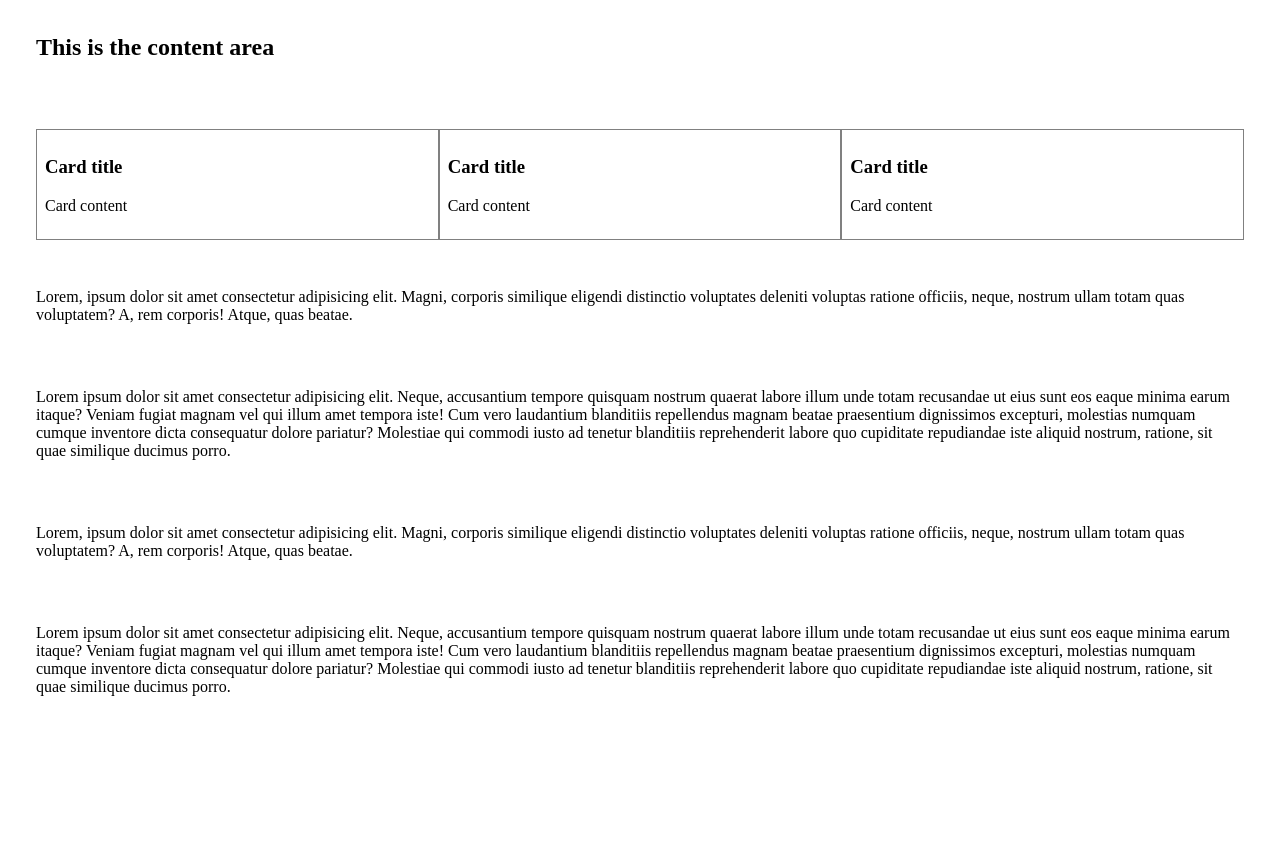
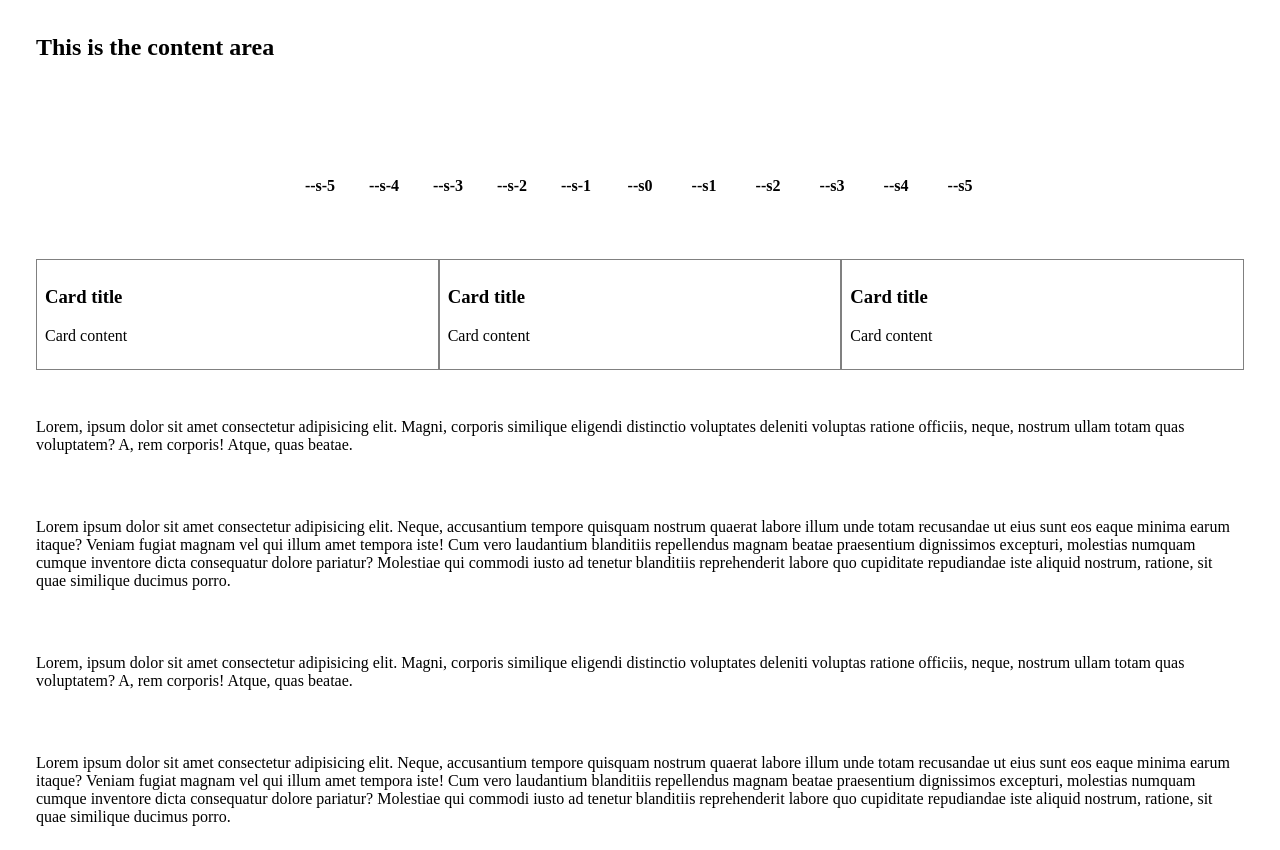
Before and after one commit to razsbg/every-layout-react-flavour, a React (Create React App) app: page / in a window 1280 px wide. Shown: the part 940-1790 px from the top of the page. Before the commit the page ends 1660 px from the top, so only its background shows below. Built offline with nearby package versions, Linux system fonts and the light colour scheme.

Commit message:
showcase modular scale through a component

```diff
--- a/src/App.js
+++ b/src/App.js
@@ -3,6 +3,7 @@ import styled from "styled-components";
 import { Stack } from "components/Stack";
 import { Header } from "components/Header";
 import { Switcher } from "components/Switcher";
+import { ModularScale } from "components/ModularScale";
 
 const StyledCard = styled.div`
   border: 1px solid grey;
@@ -16,53 +17,49 @@ function App() {
       <main style={{ paddingInline: "1.75rem" }}>
         <Stack>
           <h2>This is the content area</h2>
-          <Switcher threshold="50rem" gap="var(--s-1)">
+          <ModularScale />
+
+          <Switcher>
             <StyledCard>
               <h3>Card title</h3>
               <p>Card content</p>
             </StyledCard>
+
             <StyledCard>
               <h3>Card title</h3>
               <p>Card content</p>
             </StyledCard>
+
             <StyledCard>
               <h3>Card title</h3>
               <p>Card content</p>
             </StyledCard>
           </Switcher>
           <p>
-            Lorem, ipsum dolor sit amet consectetur adipisicing elit. Magni,
-            corporis similique eligendi distinctio voluptates deleniti voluptas
-            ratione officiis, neque, nostrum ullam totam quas voluptatem? A, rem
-            corporis! Atque, quas beatae.
+            Lorem, ipsum dolor sit amet consectetur adipisicing elit. Magni, corporis similique eligendi distinctio
+            voluptates deleniti voluptas ratione officiis, neque, nostrum ullam totam quas voluptatem? A, rem corporis!
+            Atque, quas beatae.
           </p>
           <p>
-            Lorem ipsum dolor sit amet consectetur adipisicing elit. Neque,
-            accusantium tempore quisquam nostrum quaerat labore illum unde totam
-            recusandae ut eius sunt eos eaque minima earum itaque? Veniam fugiat
-            magnam vel qui illum amet tempora iste! Cum vero laudantium
-            blanditiis repellendus magnam beatae praesentium dignissimos
-            excepturi, molestias numquam cumque inventore dicta consequatur
-            dolore pariatur? Molestiae qui commodi iusto ad tenetur blanditiis
-            reprehenderit labore quo cupiditate repudiandae iste aliquid
-            nostrum, ratione, sit quae similique ducimus porro.
+            Lorem ipsum dolor sit amet consectetur adipisicing elit. Neque, accusantium tempore quisquam nostrum quaerat
+            labore illum unde totam recusandae ut eius sunt eos eaque minima earum itaque? Veniam fugiat magnam vel qui
+            illum amet tempora iste! Cum vero laudantium blanditiis repellendus magnam beatae praesentium dignissimos
+            excepturi, molestias numquam cumque inventore dicta consequatur dolore pariatur? Molestiae qui commodi iusto
+            ad tenetur blanditiis reprehenderit labore quo cupiditate repudiandae iste aliquid nostrum, ratione, sit
+            quae similique ducimus porro.
           </p>
           <p>
-            Lorem, ipsum dolor sit amet consectetur adipisicing elit. Magni,
-            corporis similique eligendi distinctio voluptates deleniti voluptas
-            ratione officiis, neque, nostrum ullam totam quas voluptatem? A, rem
-            corporis! Atque, quas beatae.
+            Lorem, ipsum dolor sit amet consectetur adipisicing elit. Magni, corporis similique eligendi distinctio
+            voluptates deleniti voluptas ratione officiis, neque, nostrum ullam totam quas voluptatem? A, rem corporis!
+            Atque, quas beatae.
           </p>
           <p>
-            Lorem ipsum dolor sit amet consectetur adipisicing elit. Neque,
-            accusantium tempore quisquam nostrum quaerat labore illum unde totam
-            recusandae ut eius sunt eos eaque minima earum itaque? Veniam fugiat
-            magnam vel qui illum amet tempora iste! Cum vero laudantium
-            blanditiis repellendus magnam beatae praesentium dignissimos
-            excepturi, molestias numquam cumque inventore dicta consequatur
-            dolore pariatur? Molestiae qui commodi iusto ad tenetur blanditiis
-            reprehenderit labore quo cupiditate repudiandae iste aliquid
-            nostrum, ratione, sit quae similique ducimus porro.
+            Lorem ipsum dolor sit amet consectetur adipisicing elit. Neque, accusantium tempore quisquam nostrum quaerat
+            labore illum unde totam recusandae ut eius sunt eos eaque minima earum itaque? Veniam fugiat magnam vel qui
+            illum amet tempora iste! Cum vero laudantium blanditiis repellendus magnam beatae praesentium dignissimos
+            excepturi, molestias numquam cumque inventore dicta consequatur dolore pariatur? Molestiae qui commodi iusto
+            ad tenetur blanditiis reprehenderit labore quo cupiditate repudiandae iste aliquid nostrum, ratione, sit
+            quae similique ducimus porro.
           </p>
         </Stack>
       </main>
--- /dev/null
+++ b/src/components/ModularScale.jsx
@@ -0,0 +1,43 @@
+import styled from "styled-components";
+
+const FlexContainer = styled.div`
+  display: flex;
+  gap: 1rem;
+  align-items: flex-end;
+  justify-content: center;
+`;
+
+const ScaleItemContainer = styled.div`
+  display: flex;
+  flex-direction: column;
+  align-items: center;
+`;
+
+const scaleNumbers = [5, 4, 3, 2, 1, 0, 1, 2, 3, 4, 5];
+
+export function ModularScale() {
+  return (
+    <FlexContainer>
+      {scaleNumbers.map((number, index) => {
+        const cssVarName = getCSSVarName(number, index);
+
+        return (
+          <ScaleItemContainer>
+            <p style={{ width: "3rem", height: `var(${cssVarName})`, backgroundColor: "black" }} />
+            <p style={{ fontWeight: "bold" }}>{cssVarName}</p>
+          </ScaleItemContainer>
+        );
+
+        function getCSSVarName(number, index) {
+          let name = `--s${number}`;
+
+          if (index < 5) {
+            name = `--s-${number}`;
+          }
+
+          return name;
+        }
+      })}
+    </FlexContainer>
+  );
+}
```
